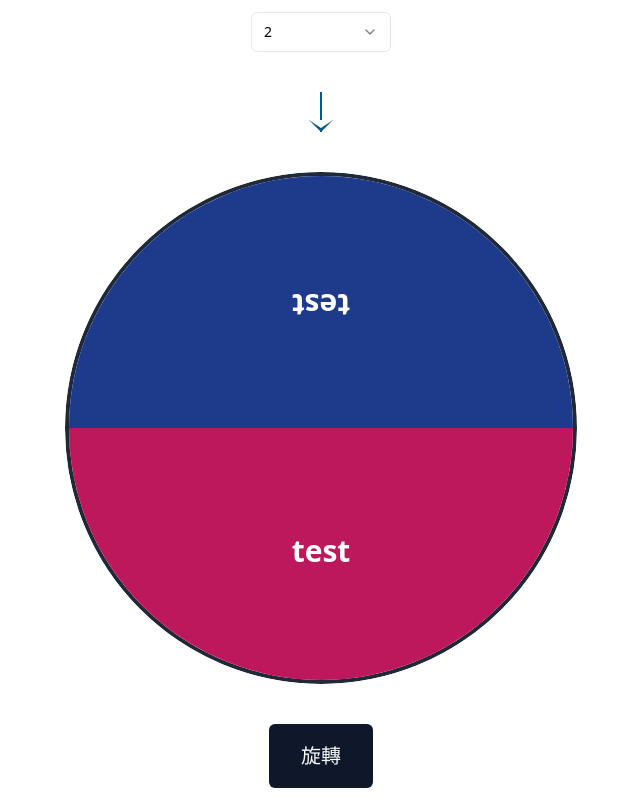
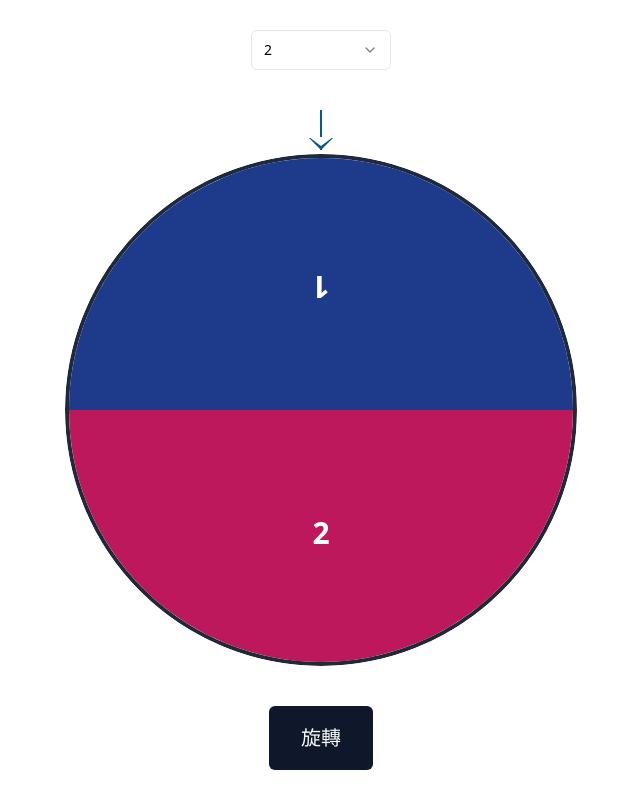
Before and after one commit to NhOuOiB/WhatToEat, a React (Vite) app: page / in a window 1280 px wide. Shown: the whole page, without its empty margins (319-959 px from the left). Built offline with nearby package versions, Linux system fonts and the light colour scheme.

Commit message:
test: reward estimated

```diff
--- a/src/App.tsx
+++ b/src/App.tsx
@@ -1,15 +1,7 @@
 import { FC, useState } from 'react';
 import Wheel from './components/Wheel';
 import { Button } from '@/components/ui/button';
-import {
-  Select,
-  SelectContent,
-  SelectGroup,
-  SelectItem,
-  SelectLabel,
-  SelectTrigger,
-  SelectValue,
-} from '@/components/ui/select';
+import { Select, SelectContent, SelectGroup, SelectItem, SelectTrigger, SelectValue } from '@/components/ui/select';
 
 const App: FC = () => {
   const [rotation, setRotation] = useState<number>(0);
@@ -18,6 +10,28 @@ const App: FC = () => {
   const spin = () => {
     const newRotation = rotation + Math.floor(Math.random() * 360 + 3600);
     setRotation(newRotation);
+
+    // const relativeRotation = newRotation % 360; // 獲取相對於一圈的角度
+    // const itemAngle = 360 / Number(segments); // 每個項目的角度範圍
+    // // const selectedItemIndex = Math.floor(relativeRotation / itemAngle); // 計算指針指到的項目索引
+    // const selectedItem = Math.floor(relativeRotation / itemAngle);
+
+    // console.log(`Rotation: ${newRotation}`);
+    // console.log(`Relative Rotation: ${relativeRotation}`);
+    // console.log(relativeRotation);
+    // console.log(relativeRotation / 180);
+    // console.log(`Selected Item: ${relativeRotation > 90 && relativeRotation < 270 ? 2 : 1}`);
+
+    const relativeRotation = (newRotation) % 360; // 獲取相對於一圈的角度，並考慮起始角度為90度
+    const itemAngle = 360 / Number(segments); // 每個項目的角度範圍
+    const selectedItem = Math.floor((relativeRotation + 90) / itemAngle); // 計算指針指到的項目索引
+
+    console.log(segments);
+    console.log(`Rotation: ${newRotation}`);
+    console.log(`Relative Rotation: ${relativeRotation}`);
+    console.log(`Angle: ${itemAngle}`);
+    console.log(`Selected Item: ${selectedItem + 1}`);
+    // console.log(`Selected Item: ${relativeRotation  < 180 ? 1 : 2}`);
   };
 
   return (
@@ -37,12 +51,14 @@ const App: FC = () => {
           )}
         </SelectContent>
       </Select>
-      <div className=" w-6 h-10 relative flex justify-center">
-        <div className="w-0 h-full border border-sky-800 absolute"></div>
-        <div className="w-full border border-b-0 border-x-[0.8rem] border-x-transparent border-t-[.8rem] border-sky-800 absolute bottom-0"></div>
-        <div className="w-full border border-b-0 border-x-[0.8rem] border-x-transparent border-t-[.5rem] border-white absolute bottom-1"></div>
+      <div className="flex flex-col items-center gap-1">
+        <div className=" w-6 h-10 relative flex justify-center">
+          <div className="w-0 h-full border border-sky-800 absolute"></div>
+          <div className="w-full border border-b-0 border-x-[0.8rem] border-x-transparent border-t-[.8rem] border-sky-800 absolute bottom-0"></div>
+          <div className="w-full border border-b-0 border-x-[0.8rem] border-x-transparent border-t-[.6rem] border-white absolute bottom-1"></div>
+        </div>
+        <Wheel rotation={rotation} segments={segments} />
       </div>
-      <Wheel rotation={rotation} segments={segments} />
       <Button className="p-8 text-xl" onClick={spin}>
         旋轉
       </Button>
--- a/src/components/Wheel.tsx
+++ b/src/components/Wheel.tsx
@@ -104,7 +104,7 @@ const Wheel: FC<WheelProps> = ({ rotation, segments }) => {
                 <div
                   className={`absolute text-white rotate-180  left-[50%] transform translate-x-[-50%] font-bold ${wheelStyle?.text}`}
                 >
-                  test
+                  {index + 1}
                 </div>
               </div>
             </div>
```
